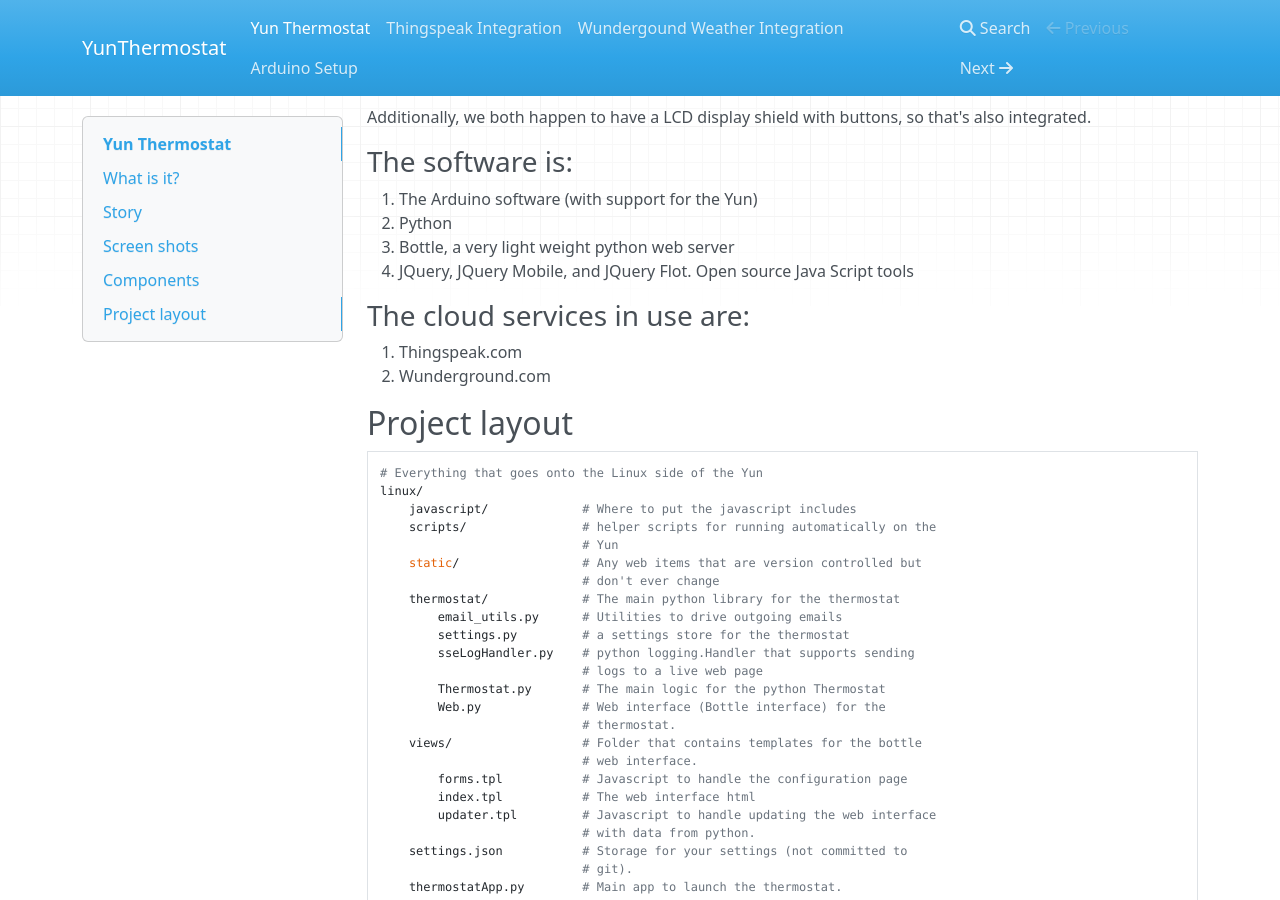
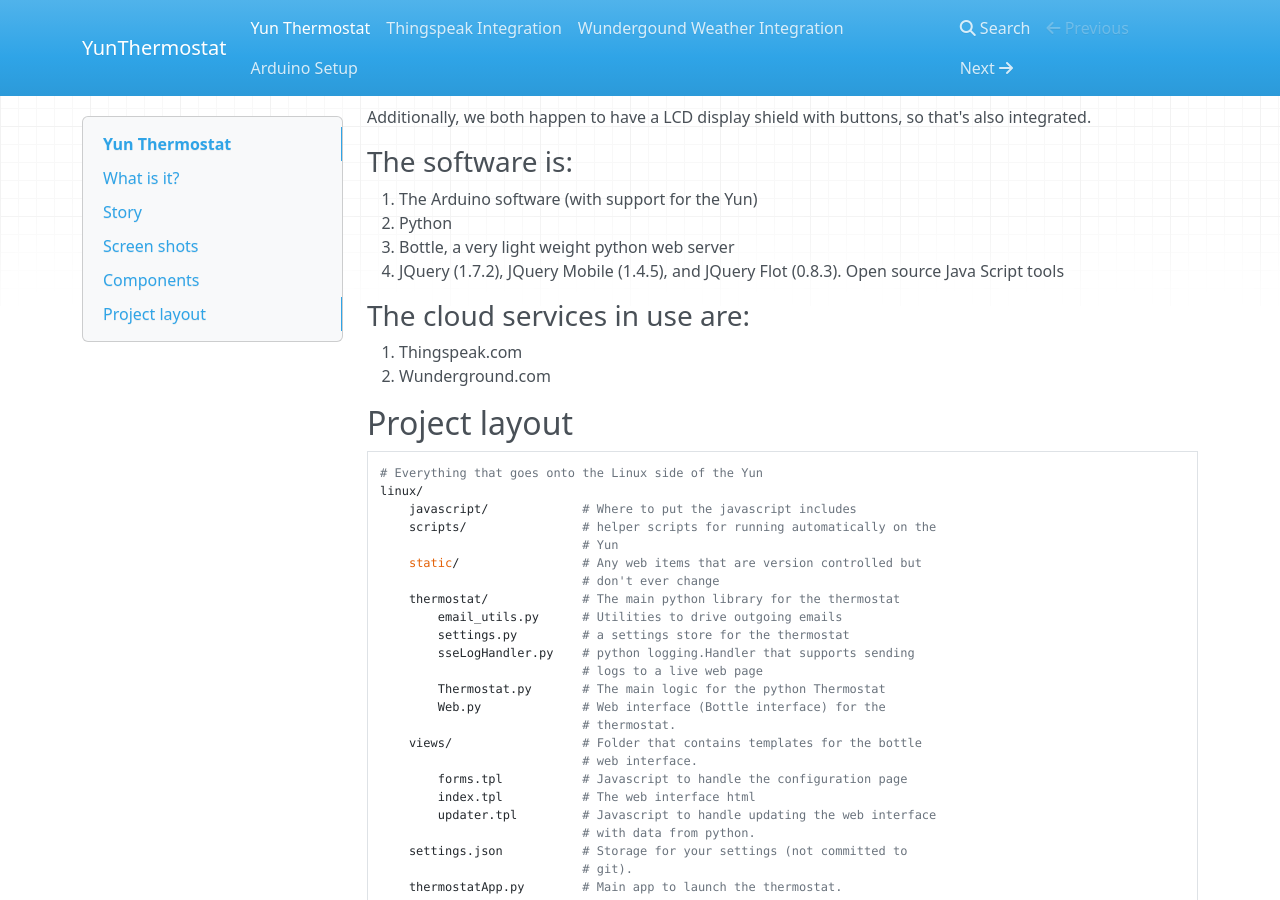
Before and after one commit to jeffeb3/YunThermostat, an MkDocs documentation site: the page built from docs/index.md, in a window 1280 px wide and 900 px high, scrolled down 3982 px. Built offline with MkDocs 1.6.1, drawn with Linux system fonts in a browser that asks for light colours; nearby versions of some CDN libraries.

Commit message:
Add versions to the documentation.

```diff
--- a/docs/index.md
+++ b/docs/index.md
@@ -51,7 +51,7 @@ that's also integrated.
 1. The Arduino software (with support for the Yun)
 1. Python
 1. Bottle, a very light weight python web server
-1. JQuery, JQuery Mobile, and JQuery Flot. Open source Java Script tools
+1. JQuery (1.7.2), JQuery Mobile (1.4.5), and JQuery Flot (0.8.3). Open source Java Script tools
 
 ### The cloud services in use are:
 1. Thingspeak.com
```
